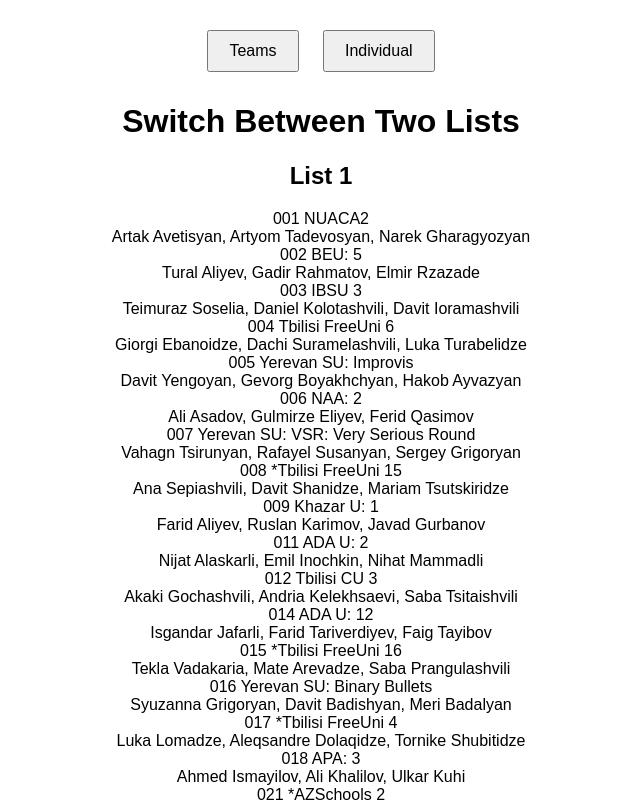
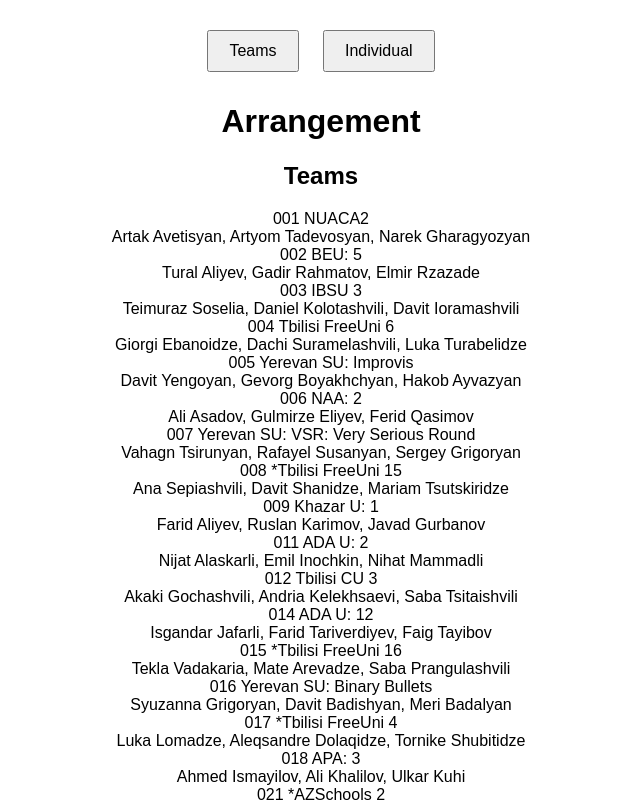
Before and after one commit to Linn1024/linn1024.github.io, a plain HTML site: page index.html in a window 1280 px wide. Shown: the top 802 px of the page, without its empty margins (319-959 px from the left). Drawn offline with Linux system fonts and the light colour scheme.

Commit message:
Update index.html

```diff
--- a/index.html
+++ b/index.html
@@ -29,9 +29,9 @@
         <button onclick="showList('list1')">Teams</button>
     <button onclick="showList('list2')">Individual</button>
 
-    <h1>Switch Between Two Lists</h1>
+    <h1>Arrangement</h1>
     <div id="list1" class="list active">
-        <h2>List 1</h2>
+        <h2>Teams</h2>
         <p>
 001 NUACA2<br>Artak Avetisyan, Artyom Tadevosyan, Narek Gharagyozyan<br>
 002 BEU: 5<br>Tural Aliyev, Gadir Rahmatov, Elmir Rzazade<br>
@@ -95,7 +95,7 @@
         </p>
     </div>
     <div id="list2" class="list">
-        <h2>List 2</h2>
+        <h2>Individual</h2>
         <p>
 001 Emil Inochkin<br>
 002 Giorgi Gelashvili<br>
```
